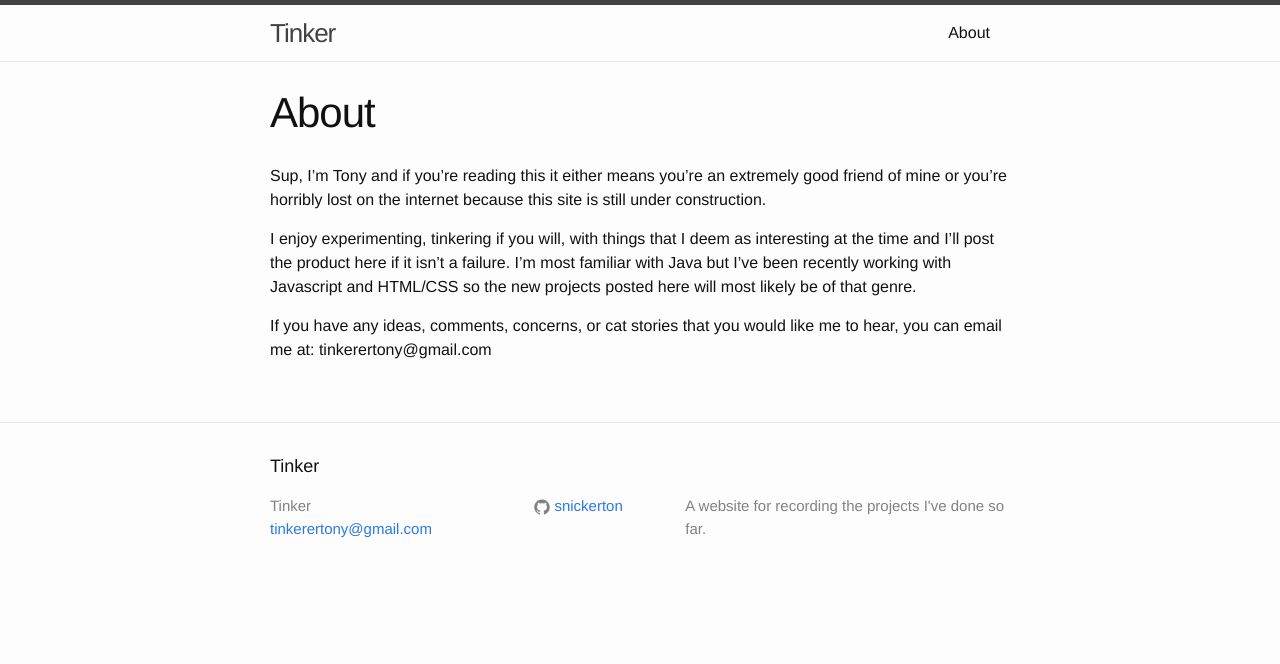
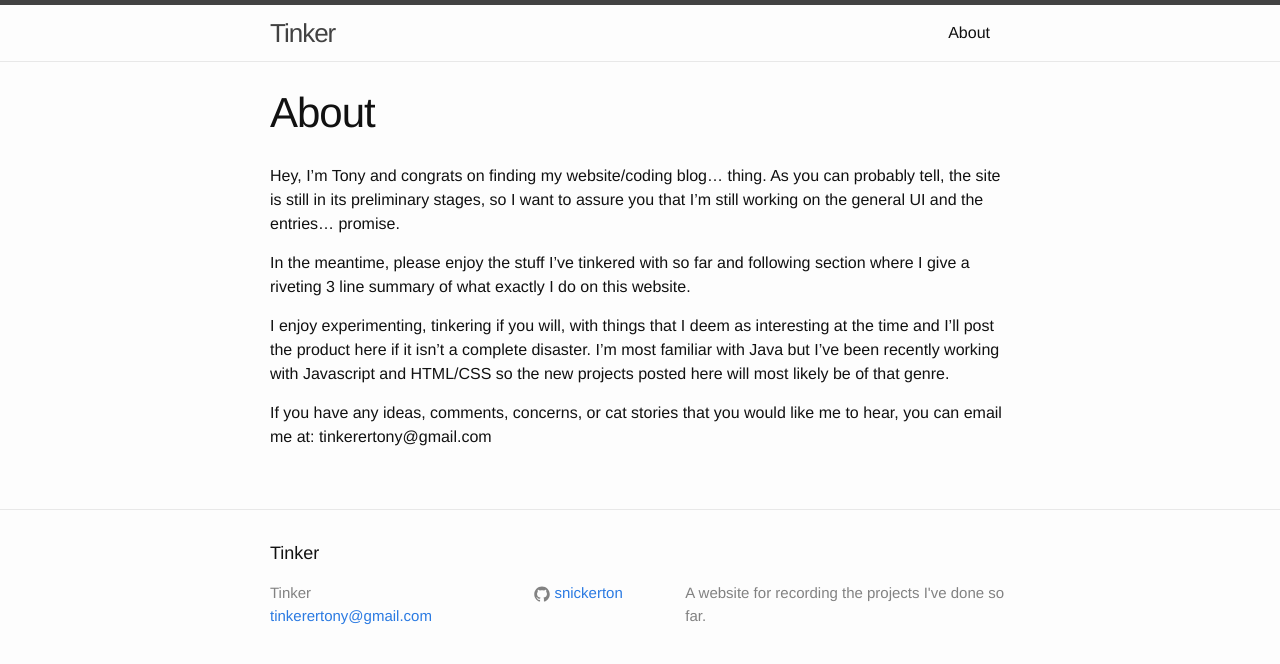
Before and after one commit to snickerton/snickerton.github.legacy, a Jekyll site: the page built from about.md, in a window 1280 px wide. Shown: the top 664 px of the page. Built offline with Jekyll 4.4.1, drawn with Linux system fonts in a browser that asks for light colours.

Commit message:
Update about.md

```diff
--- a/about.md
+++ b/about.md
@@ -4,10 +4,11 @@ title: About
 permalink: /about/
 ---
 
-Sup, I'm Tony and if you're reading this it either means you're an extremely good friend of mine
-or you're horribly lost on the internet because this site is still under construction.
+Hey, I'm Tony and congrats on finding my website/coding blog... thing. As you can probably tell, the site is still in its preliminary stages, so I want to assure you that I'm still working on the general UI and the entries... promise.
+
+In the meantime, please enjoy the stuff I've tinkered with so far and following section where I give a riveting 3 line summary of what exactly I do on this website.
 
 I enjoy experimenting, tinkering if you will, with things that I deem as interesting at the time and I'll
-post the product here if it isn't a failure. I'm most familiar with Java but I've been recently working with Javascript and HTML/CSS so the new projects posted here will most likely be of that genre.
+post the product here if it isn't a complete disaster. I'm most familiar with Java but I've been recently working with Javascript and HTML/CSS so the new projects posted here will most likely be of that genre.
 
 If you have any ideas, comments, concerns, or cat stories that you would like me to hear, you can email me at: tinkerertony@gmail.com
```
